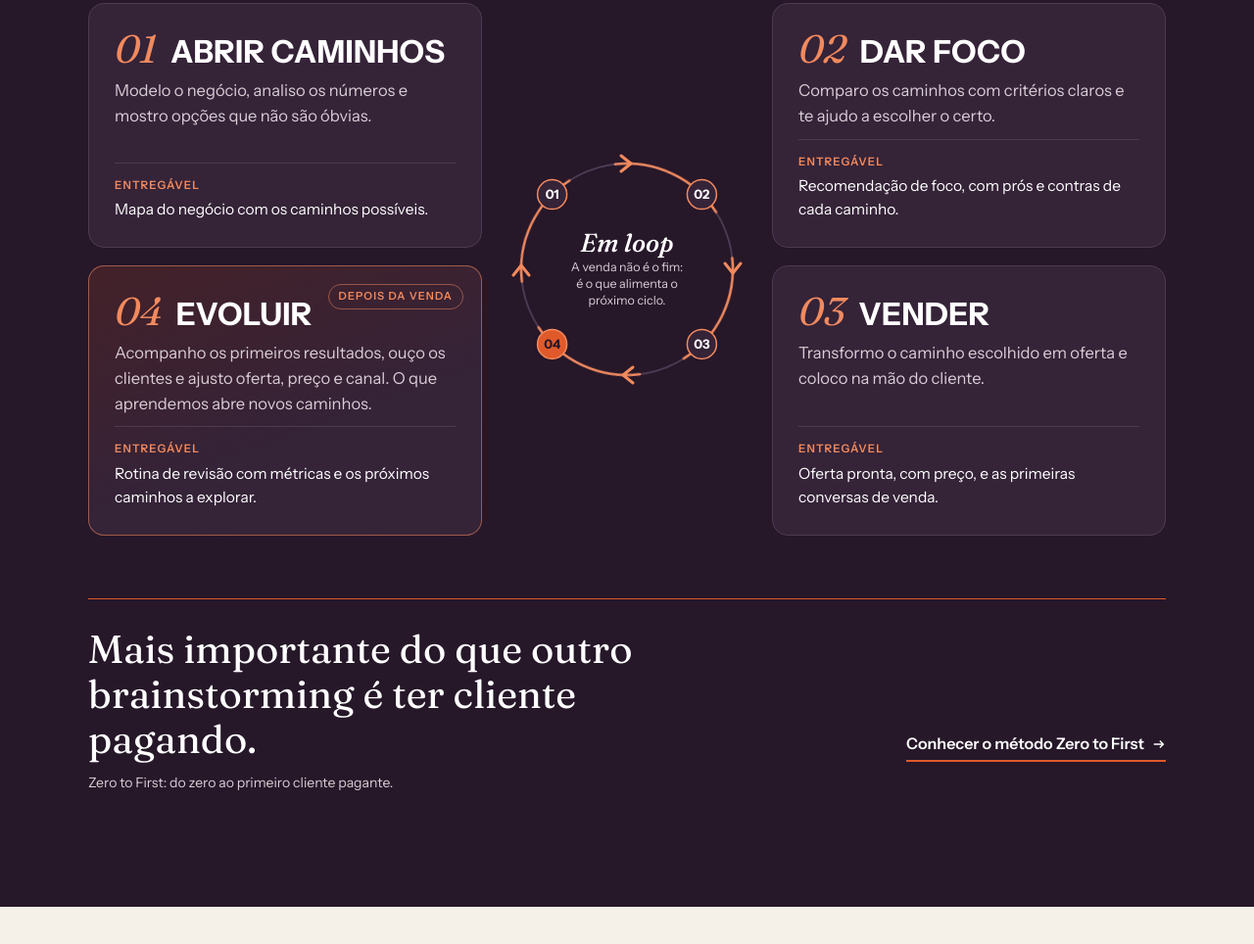
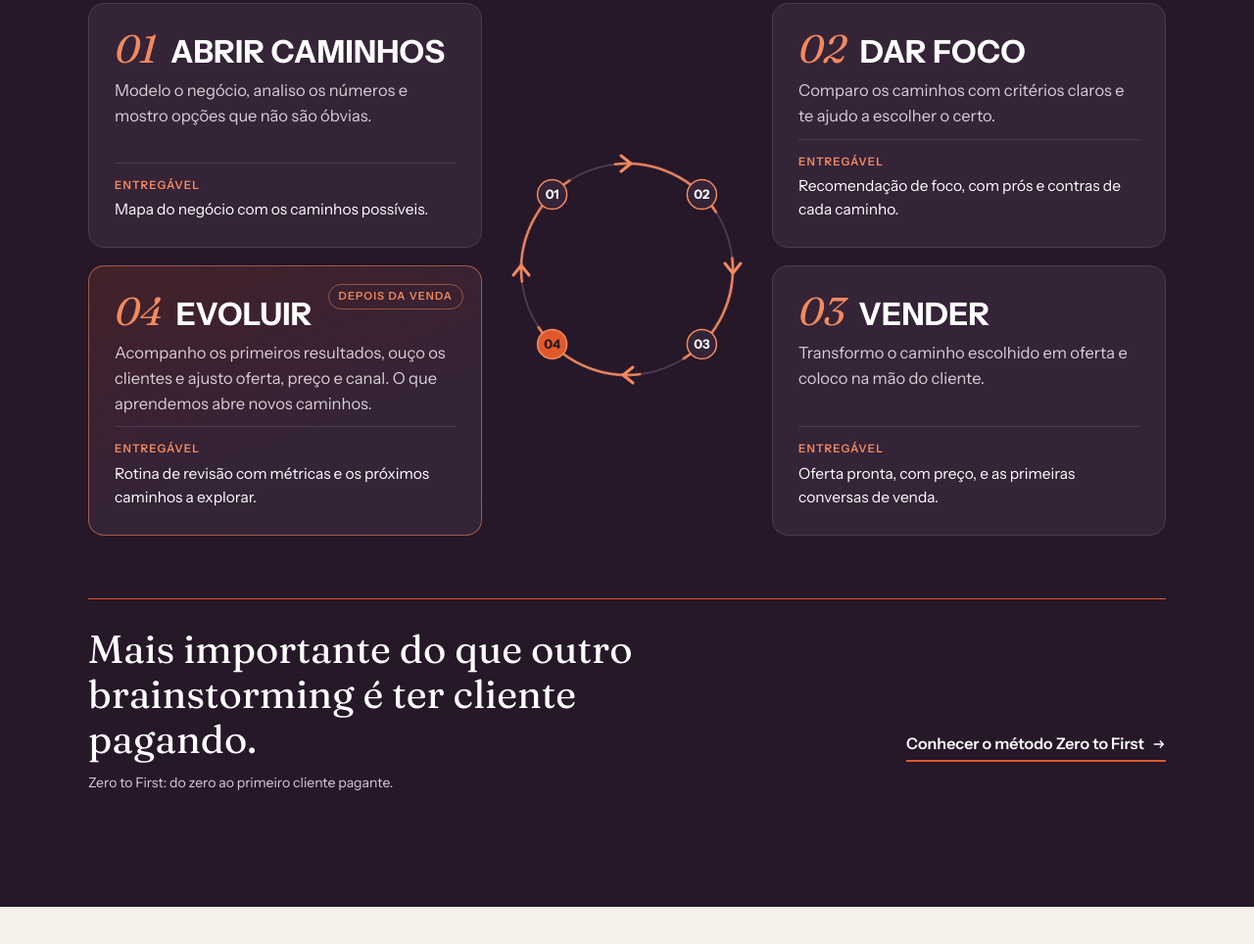
Before and after one commit to miguelsnahas-ai/miguelsnahas-ai.github.io, a plain HTML site: page index.html in a window 1280 px wide. Shown: the part 2521-3485 px from the top of the page at 98% size. Drawn offline with Linux system fonts and the light colour scheme.

Commit message:
Home: remove o texto do centro do ciclo
Co-Authored-By: Claude Opus 5.5 <noreply@anthropic.com>
Claude-Session: https://claude.ai/code/session_01Wow97CXGNUyNqw1nX8bET8

```diff
--- a/index.html
+++ b/index.html
@@ -265,13 +265,10 @@
   .ring { grid-column: 2; grid-row: 1 / 3; align-self: center; position: relative; width: 240px; height: 240px; }
   .ring svg { position: absolute; inset: 0; width: 100%; height: 100%; overflow: visible; }
   .ring .spin { transform-origin: 120px 120px; animation: ring-spin 30s linear infinite; }
-  .ring-center { position: absolute; inset: 52px; border-radius: 50%; display: flex; flex-direction: column; align-items: center; justify-content: center; text-align: center; gap: 4px; padding: 10px; }
-  .ring-center b { font-family: var(--serif); font-style: italic; font-weight: 500; font-size: 26px; line-height: 1; color: #FFFFFF; }
-  .ring-center small { font-size: 12.5px; line-height: 1.35; color: var(--on-plum); }
   .loop-note { display: none; }
   @keyframes ring-spin { to { transform: rotate(360deg); } }
   @media (prefers-reduced-motion: reduce) { .ring .spin { animation: none; } }
-  @media (max-width: 1100px) { .cycle { grid-template-columns: minmax(0, 1fr) 190px minmax(0, 1fr); gap: 16px 20px; } .ring { width: 190px; height: 190px; } .ring-center { inset: 40px; } .ring-center b { font-size: 21px; } .ring-center small { font-size: 11.5px; } .move h3 { font-size: 28px; } }
+  @media (max-width: 1100px) { .cycle { grid-template-columns: minmax(0, 1fr) 190px minmax(0, 1fr); gap: 16px 20px; } .ring { width: 190px; height: 190px; } .move h3 { font-size: 28px; } }
   @media (max-width: 900px) {
     .cycle { grid-template-columns: 1fr; gap: 0; }
     .move:nth-child(n) { grid-column: 1; grid-row: auto; }
@@ -575,7 +572,6 @@
             <circle cx="43.6" cy="196.4" r="15" fill="#E0592A" stroke="#F28A5E" stroke-width="1.5"/><text x="43.6" y="201" fill="#261729">04</text>
           </g>
         </svg>
-        <div class="ring-center"><b>Em loop</b><small>A venda não é o fim: é o que alimenta o próximo ciclo.</small></div>
       </div>
     </div>
     <p class="loop-note"><svg viewBox="0 0 24 24" fill="none" stroke="currentColor" stroke-width="2" stroke-linecap="round" stroke-linejoin="round" aria-hidden="true"><path d="M3 12a9 9 0 1 0 3-6.7"/><path d="M3 4v5h5"/></svg>Depois de evoluir, o ciclo recomeça em 01 com o que os clientes mostraram.</p>
```
